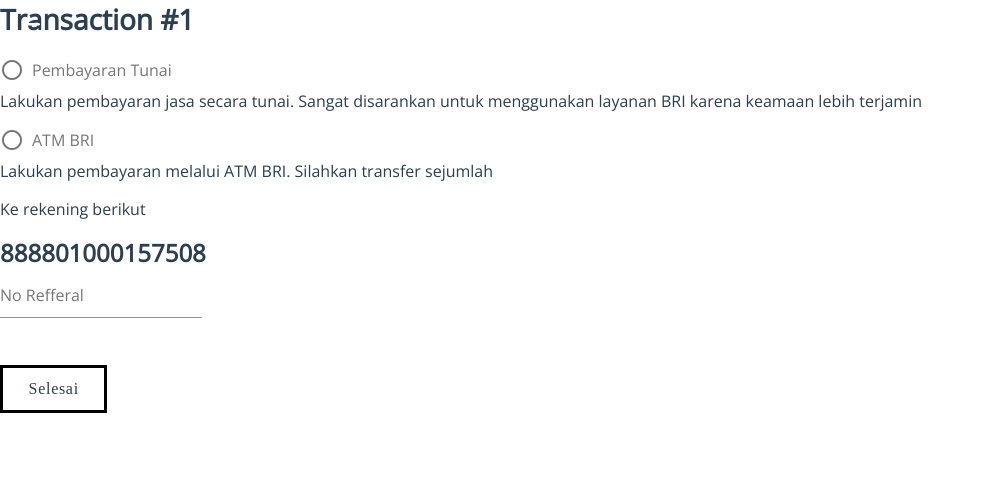
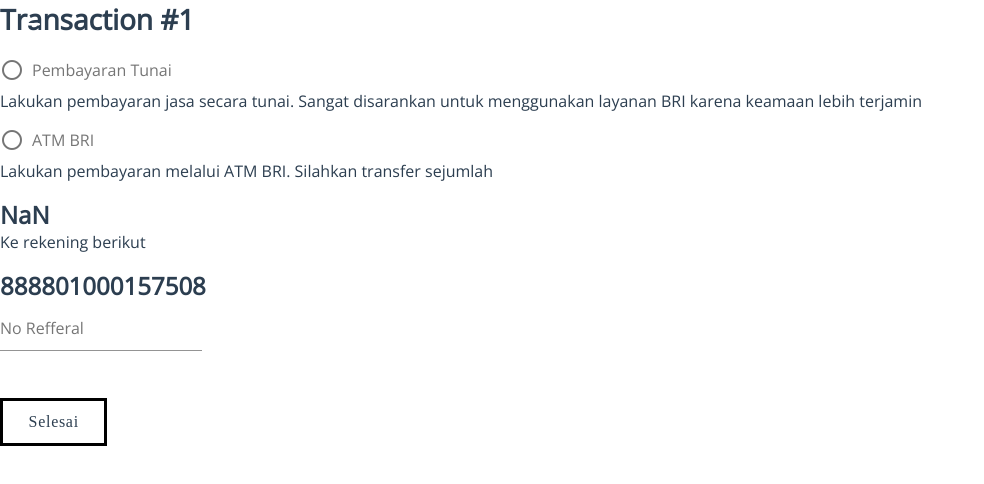
Before and after one commit to dkletz-hackathon/timun-mas, a Vue app: page /transaction/1 in a window 1280 px wide. Shown: the top 484 px of the page, without its empty margins (0-984 px from the left). Built offline with nearby package versions, Linux system fonts and the light colour scheme.

Commit message:
Add Price

```diff
--- a/src/components/PlaceDetail/Product.vue
+++ b/src/components/PlaceDetail/Product.vue
@@ -13,7 +13,7 @@
         </p> -->
         <!-- <div class="expand-box"></div> -->
         <p class="subtitle">
-          Rp {{ product.price }} / pcs
+          Rp {{ addCurrency(product.price) }} / pcs
         </p>
       </div>
     </v-card>
@@ -45,7 +45,11 @@ export default {
           }
         });
       }
-    }
+    },
+    addCurrency (value) {
+      let val = (value/1).toFixed(2).replace('.', ',');
+      return val.toString().replace(/\B(?=(\d{3})+(?!\d))/g, ".");
+    },
   }
 };
 </script>
--- a/src/views/Transaction.vue
+++ b/src/views/Transaction.vue
@@ -7,7 +7,7 @@
         terjamin</p>
       <v-radio label="ATM BRI" value="bri"></v-radio>
       <p>Lakukan pembayaran melalui ATM BRI. Silahkan transfer sejumlah</p>
-      <h2>{{ order.total_price }}</h2>
+      <h2>{{ addCurrency(order.total_price) }}</h2>
       <p>Ke rekening berikut</p>
       <h2>888801000157508</h2>
       <v-text-field label="No Refferal" v-model="referral"></v-text-field>
@@ -20,7 +20,6 @@
 </template>
 
 <script>
-
   export default {
     name: 'Transaction',
     data() {
@@ -46,6 +45,10 @@
           });
         }
       },
+      addCurrency (value) {
+        let val = (value/1).toFixed(2).replace('.', ',');
+        return val.toString().replace(/\B(?=(\d{3})+(?!\d))/g, ".");
+      },
     },
     mounted() {
       this.orderId = this.$route.params.id;
```
